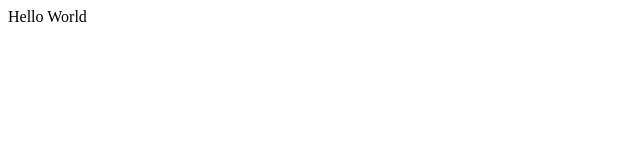
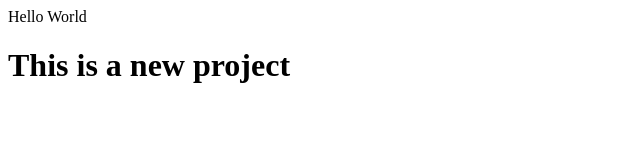
Before and after one commit to Sreyashi30/LocalRepo, a plain HTML site: page index.html in a window 1280 px wide. Shown: the whole page, without its empty margins (0-640 px from the left). Drawn offline with Linux system fonts and the light colour scheme.

Commit message:
Added 1 heading

```diff
--- a/index.html
+++ b/index.html
@@ -1 +1,2 @@
 <p1>Hello World</p1>
+<h1>This is a new project</h1>
```
